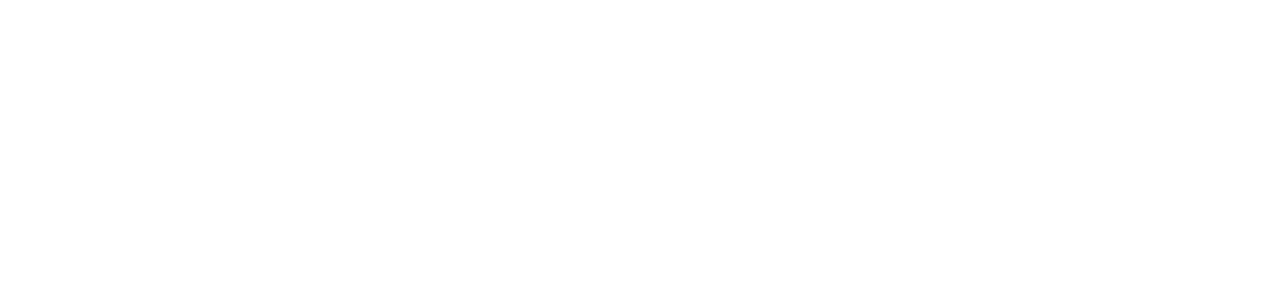
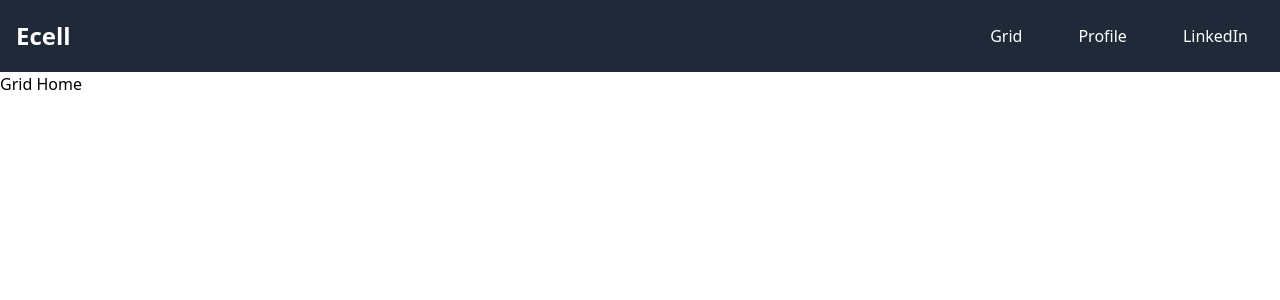
Before and after one commit to Ayush5071/E-cell-Recruitment-task, a React (Vite) app: page /grid in a window 1280 px wide. Shown: the top 300 px of the page. Built offline with nearby package versions, Linux system fonts and the light colour scheme.

Commit message:
Add: routing and navigation components for Grid and Profile pages

```diff
--- a/package.json
+++ b/package.json
@@ -11,12 +11,15 @@
   },
   "dependencies": {
     "react": "^18.3.1",
-    "react-dom": "^18.3.1"
+    "react-dom": "^18.3.1",
+    "react-icons": "^5.4.0",
+    "react-router-dom": "^7.1.3"
   },
   "devDependencies": {
     "@eslint/js": "^9.17.0",
     "@types/react": "^18.3.18",
     "@types/react-dom": "^18.3.5",
+    "@types/react-router-dom": "^5.3.3",
     "@vitejs/plugin-react": "^4.3.4",
     "autoprefixer": "^10.4.20",
     "eslint": "^9.17.0",
--- a/src/App.tsx
+++ b/src/App.tsx
@@ -1,8 +1,22 @@
+import { BrowserRouter as Router, Route, Routes } from 'react-router-dom';
+import Grid from './pages/Grid';
+import Navbar from './components/Navbar';
+import Profile from './pages/Profile';
+
+
+
+
 const App = () => {
   return (
-    <div className="w-full h-screen">
-
-    </div>
+    <Router>
+      <div className="w-full h-screen">
+        <Navbar/>
+        <Routes>
+          <Route path="/grid" element={<Grid />} />
+          <Route path="/profile" element={<Profile />} />
+        </Routes>
+      </div>
+    </Router>
   )
 }
 
--- /dev/null
+++ b/src/components/Navbar.tsx
@@ -0,0 +1,49 @@
+import React, { useState } from 'react';
+import { FaBars, FaTimes } from 'react-icons/fa';
+import { useNavigate } from 'react-router-dom';
+
+const Navbar: React.FC = () => {
+  const [isOpen, setIsOpen] = useState(false);
+  const navigate = useNavigate();
+
+  const toggleMenu = () => {
+    setIsOpen(!isOpen);
+  };
+
+  return (
+    <nav className="bg-gray-800 p-4">
+      <div className="container mx-auto flex justify-between items-center">
+        <div className="text-white text-2xl font-bold">
+          Ecell
+        </div>
+        <div className="md:hidden" onClick={toggleMenu}>
+          {isOpen ? <FaTimes className="text-white text-2xl" /> : <FaBars className="text-white text-2xl" />}
+        </div>
+        <div className="hidden md:flex md:items-center md:space-x-6">
+          <NavLinks navigate={navigate} />
+        </div>
+      </div>
+      {isOpen && (
+        <div className="md:hidden mt-4">
+          <NavLinks navigate={navigate} />
+        </div>
+      )}
+    </nav>
+  );
+};
+
+const NavLinks: React.FC<{ navigate: (path: string) => void }> = ({ navigate }) => (
+  <ul className="flex flex-col items-center md:flex-row md:items-center md:space-x-6">
+    <li className="text-white">
+      <button onClick={() => navigate('/grid')} className="block py-2 px-4 hover:bg-gray-700 rounded">Grid</button>
+    </li>
+    <li className="text-white">
+      <button onClick={() => navigate('/profile')} className="block py-2 px-4 hover:bg-gray-700 rounded">Profile</button>
+    </li>
+    <li className="text-white">
+      <a href="https://www.linkedin.com" className="block py-2 px-4 hover:bg-gray-700 rounded">LinkedIn</a>
+    </li>
+  </ul>
+);
+
+export default Navbar;
--- /dev/null
+++ b/src/pages/Grid.tsx
@@ -0,0 +1,10 @@
+
+const Grid = () => {
+  return (
+    <div>
+        Grid Home
+    </div>
+  )
+}
+
+export default Grid
--- /dev/null
+++ b/src/pages/Profile.tsx
@@ -0,0 +1,9 @@
+const Profile = () => {
+  return (
+    <div>
+        Profile
+    </div>
+  )
+}
+
+export default Profile
```
Also changed, not shown: 1 other file (tests, documents, lock files or other folders).
